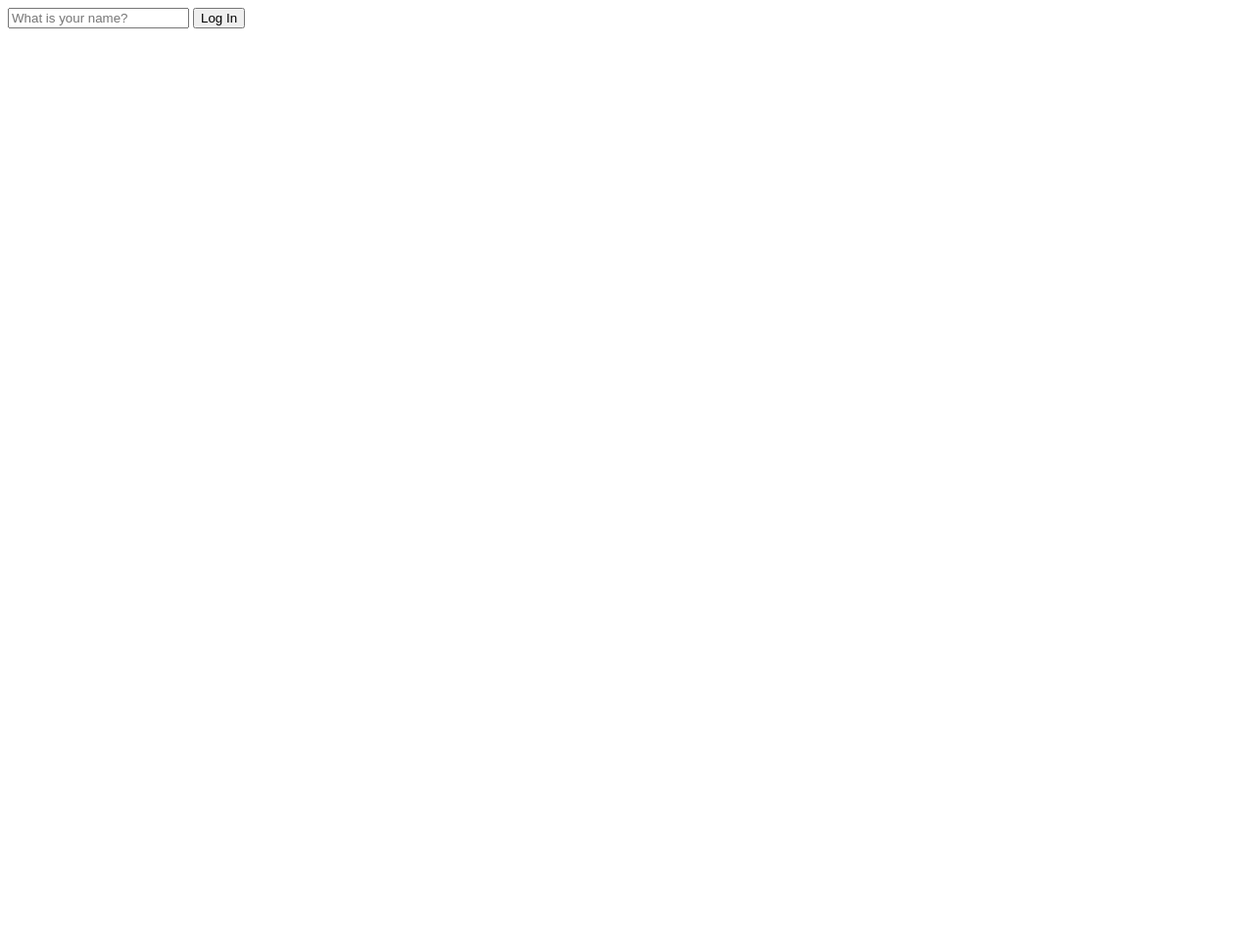
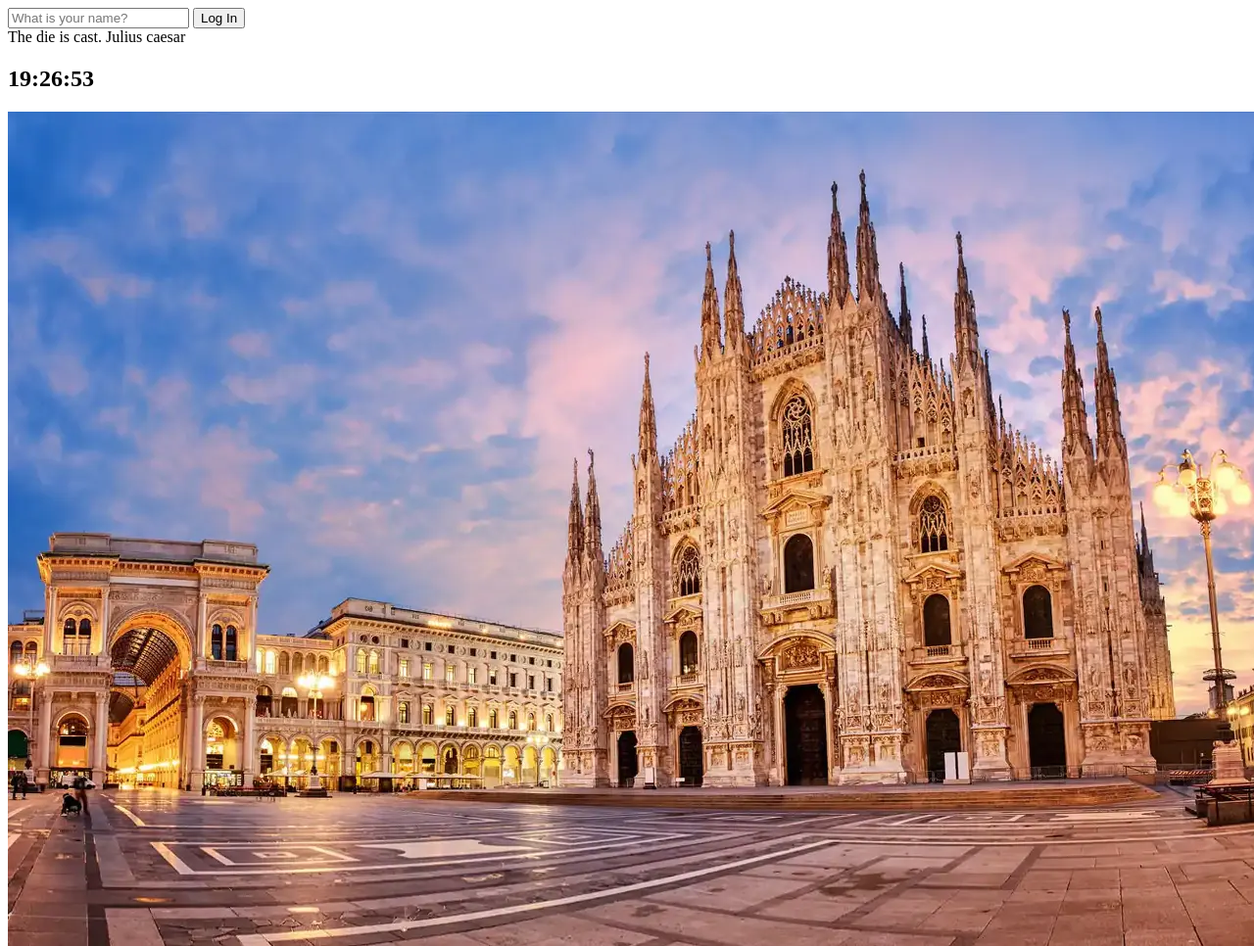
Before and after one commit to dam1007/momentum, a plain HTML site: page index.html in a window 1280 px wide. Shown: the whole page at 98% size. Before the commit the page ends 800 px from the top, so only its background shows below. Drawn offline with Linux system fonts and the light colour scheme.

Commit message:
모멘텀 - 시계, 배경화면 작업

```diff
--- a/index.html
+++ b/index.html
@@ -5,7 +5,7 @@
     <meta http-equiv="X-UA-Compatible" content="IE=edge" />
     <meta name="viewport" content="width=device-width, initial-scale=1.0" />
     <title>Momentum App</title>
-    <link rel="stylesheet" href="style.css" />
+    <link rel="stylesheet" href="css/style.css" />
   </head>
   <body>
     <form id="login-form" class="hidden">
@@ -19,8 +19,16 @@
       <input type="submit" value="Log In">
     </form>
     <h1 id="greeting" class="hidden"></h1>
+    <div id="quote">
+      <span></span>
+      <span></span>
+    </div>
+    <h2 id="clock">00:00</h2>
 
     <!-- script -->
-    <script src="app.js"></script>
+    <script src="js/greetings.js"></script>
+    <script src="js/clock.js"></script>
+    <script src="js/quotes.js"></script>
+    <script src="js/background.js"></script>
   </body>
 </html>
--- /dev/null
+++ b/js/background.js
@@ -0,0 +1,7 @@
+const images = ["img01.jpg", "img02.jpg", "img03.jpg"];
+
+const randomImages = images[Math.floor(Math.random() * images.length)];
+
+const bgImg = document.createElement('img');
+bgImg.src = `img/${randomImages}`;
+document.body.appendChild(bgImg);
--- /dev/null
+++ b/js/clock.js
@@ -0,0 +1,11 @@
+const clock = document.querySelector('h2#clock');
+
+function getClock() {
+    const date = new Date();
+    const hours = String(date.getHours()).padStart(2, '0'); //padStart()로 한자리 수에 0 채워넣기
+    const minutes = String(date.getMinutes()).padStart(2, '0');
+    const seconds = String(date.getSeconds()).padStart(2, '0');
+    clock.innerText = `${hours}:${minutes}:${seconds}`;
+}
+getClock(); //시간 바로 보이게
+setInterval(getClock, 1000);
--- /dev/null
+++ b/js/quotes.js
@@ -0,0 +1,51 @@
+const quotes = [
+    {
+        quote: "When you have faults, do not fear to abandon them.",
+        author: "Confucius",
+    },
+    {
+        quote: "They must often change who would be constant in happiness or wisdom.",
+        author: "Confucius",
+    },
+    {
+        quote: "Age is no guarantee of maturity.",
+        author: "Lawana Blackwell",
+    },
+    {
+        quote: "Youth isn’t always all it’s touted to be.",
+        author: "Lawana Blackwell",
+    },
+    {
+        quote: "You will face many defeats in life, but never let yourself be defeated.",
+        author: "Maya Angelou",
+    },
+    {
+        quote: "The greatest glory in living lies not in never falling, but in rising every time we fall.",
+        author: "Nelson Mandela",
+    },
+    {
+        quote: "Life is either a daring adventure or nothing at all.",
+        author: "Helen Keller",
+    },
+    {
+        quote: "The goal of life is living in agreement with nature.",
+        author: "Zeno",
+    },
+    {
+        quote: "This too shall pass.",
+        author: "Et hoc transibit",
+    },
+    {
+        quote: "The die is cast.",
+        author: "Julius caesar",
+    },
+];
+
+const quote = document.querySelector('#quote span:first-child');
+const author = document.querySelector('#quote span:last-child');
+
+//Math.random() - 0~1 사이의 랜덤 숫자 제공
+const todaysQuote = quotes[Math.floor(Math.random() * quotes.length)];
+
+quote.innerText = todaysQuote.quote;
+author.innerText = todaysQuote.author;
```
Also changed, not shown: css/style.css (renamed from style.css), img/img01.jpg (added), img/img02.jpg (added), img/img03.jpg (added), js/greetings.js (renamed from app.js).
